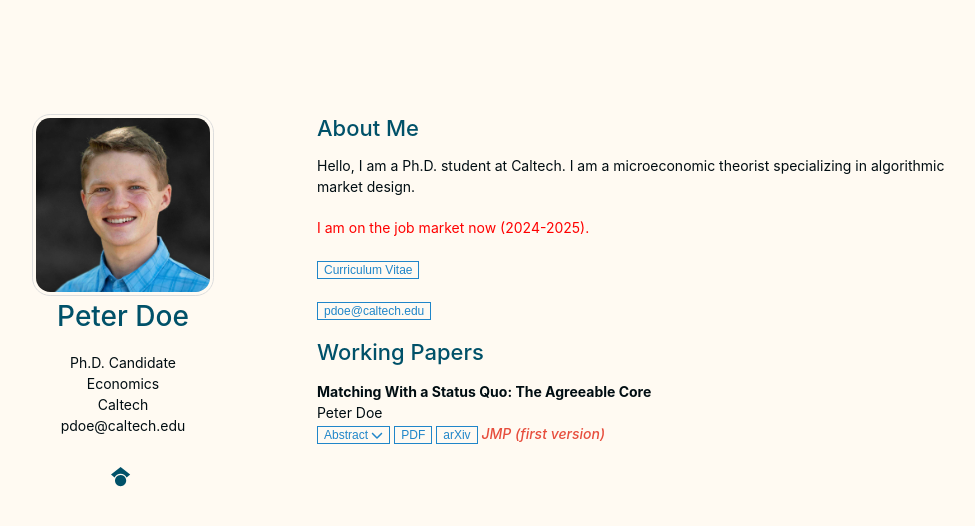
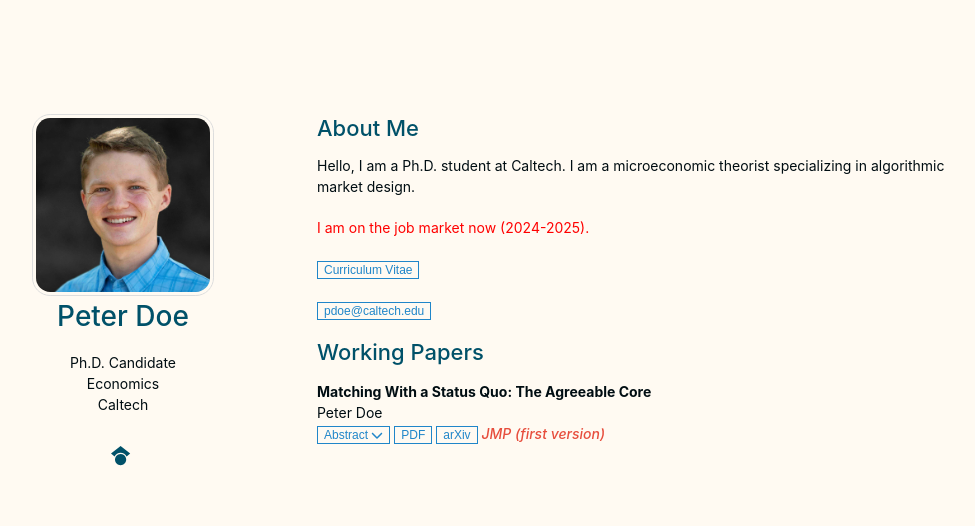
Before and after one commit to Pita-Dough/Pita-Dough.github.io, a Jekyll site: the page built from index.md, in a window 1280 px wide. Shown: the top 526 px of the page, without its empty margins (153-1128 px from the left). Built offline with Jekyll 4.4.1, drawn with Linux system fonts in a browser that asks for light colours; nearby versions of some CDN libraries; a style sheet for code colours, icons or effects is not loaded; our own code applies the rules of GitHub Pages for plain Markdown files.

Commit message:
Update homepage.html

```diff
--- a/_layouts/homepage.html
+++ b/_layouts/homepage.html
@@ -96,11 +96,7 @@
         <a rel="noopener"><autocolor>Caltech</autocolor></a>
         <br>
         {% endif %}
-        {% if site.email %}
-        <a rel="noopener"><autocolor>pdoe@caltech.edu</autocolor></a>
-        {% endif %}
 
-        <br>
         <br>
         <div class="social-icons">
         {% if site.google_scholar %}
```
